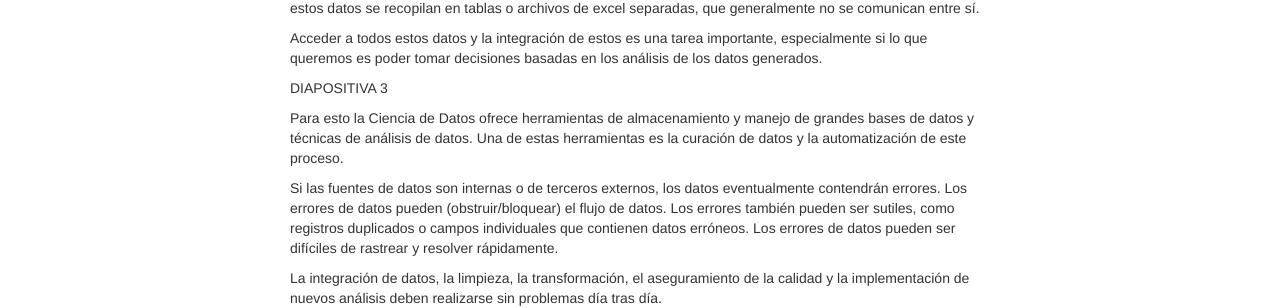
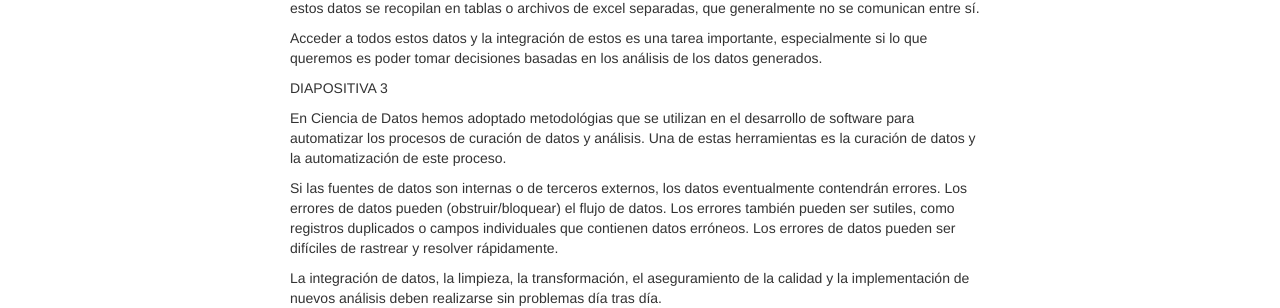
Before and after one commit to LizethMReyes/islasgeci.github.io, a Jekyll site: the page built from _posts/2020-06-12-flujo-trabajo.md, in a window 1280 px wide. Shown: the part 614-922 px from the top of the page. Built offline with Jekyll 4.4.1, drawn with Linux system fonts in a browser that asks for light colours.

Commit message:
Update _posts/2020-06-12-flujo-trabajo.md

```diff
--- a/_posts/2020-06-12-flujo-trabajo.md
+++ b/_posts/2020-06-12-flujo-trabajo.md
@@ -26,7 +26,7 @@ Acceder a todos estos datos y la integración de estos es una tarea importante,
 
 DIAPOSITIVA 3
 
-Para esto la Ciencia de Datos ofrece herramientas de almacenamiento y manejo de grandes bases de datos y técnicas de análisis de datos.
+En Ciencia de Datos hemos adoptado metodológias que se utilizan en el desarrollo de software para automatizar los procesos de curación de datos y análisis.
 Una de estas herramientas es la curación de datos y la automatización de este proceso.
 
 
```
